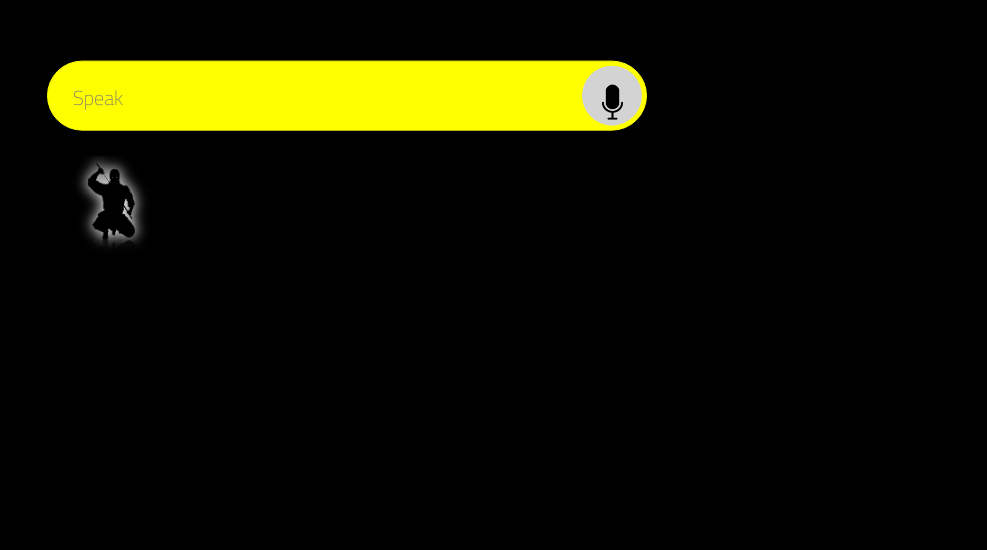
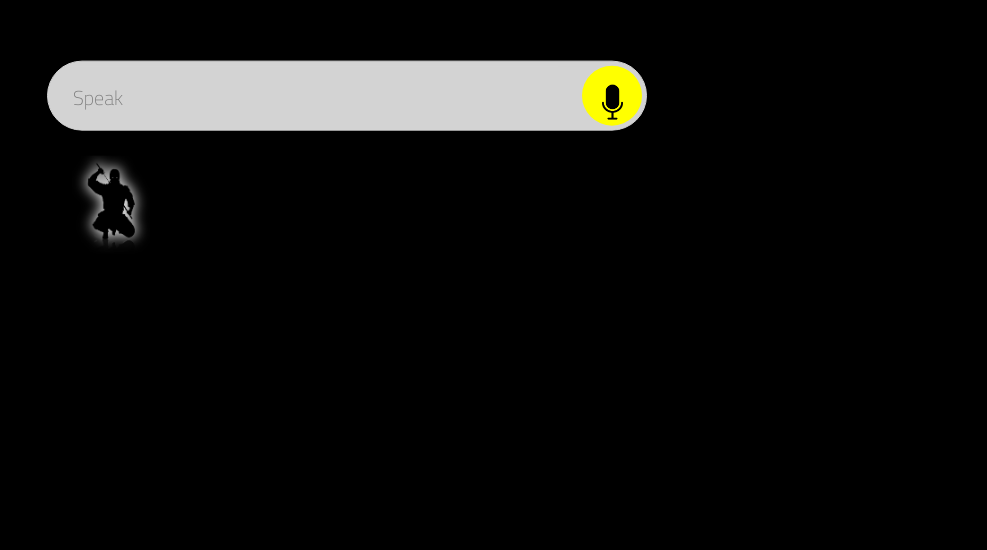
Before and after one commit to Sukritgoel/Ninja, a plain HTML site: page index.html in a window 1280 px wide. Shown: the part 110-660 px from the top of the page, without its empty margins (293-1280 px from the left). Drawn offline with nearby package versions, Linux system fonts and the light colour scheme.

Commit message:
Update style.css

```diff
--- a/css/style.css
+++ b/css/style.css
@@ -23,7 +23,7 @@ body {
 
 /*INPUT STYLE*/
 input {
-  background-color: #ffff00;
+  background-color: #D3D3D3;
   border: 0;
   color: #000000;
   font-family: "Titillium Web";
@@ -37,8 +37,8 @@ input:active, input:focus {
   outline: 1px solid #48788B;
 }
 .input-block{
-  background: #ffff00;
-  border:1px solid #ffff00;
+  background: #D3D3D3;
+  border:1px solid #D3D3D3;
   height: 70px;
   border-radius: 40px;
   width: 600px;
@@ -54,8 +54,8 @@ input:active, input:focus {
 
 /*BUTTON STYLE*/
 .btn {
-  background-color: #D3D3D3;
-  border: 0px solid #D3D3D3;
+  background-color: #ffff00;
+  border: 0px solid #ffff00;
   color: #000000;
   cursor: pointer;
   display: inline-block;
@@ -140,10 +140,10 @@ h2{color: #FFFFFF; font-weight: 400; text-align: center; font-size:42px;}
   }
   40% {
     opacity: 0.5;
-    box-shadow: 0 0 0 5px #D3D3D3, 0 0 10px 10px #D3D3D3, 0 0 0 10px #D3D3D3;
+    box-shadow: 0 0 0 5px #ffff00, 0 0 10px 10px #ffff00, 0 0 0 10px #ffff00;
   }
   100% {
-    box-shadow: 0 0 0 5px #D3D3D3, 0 0 10px 10px #D3D3D3, 0 0 0 10px #D3D3D3;
+    box-shadow: 0 0 0 5px #ffff00, 0 0 10px 10px #ffff00, 0 0 0 10px #ffff00;
     -webkit-transform: scale(1.5);
     transform: scale(1.5);
     opacity: 0;
```
